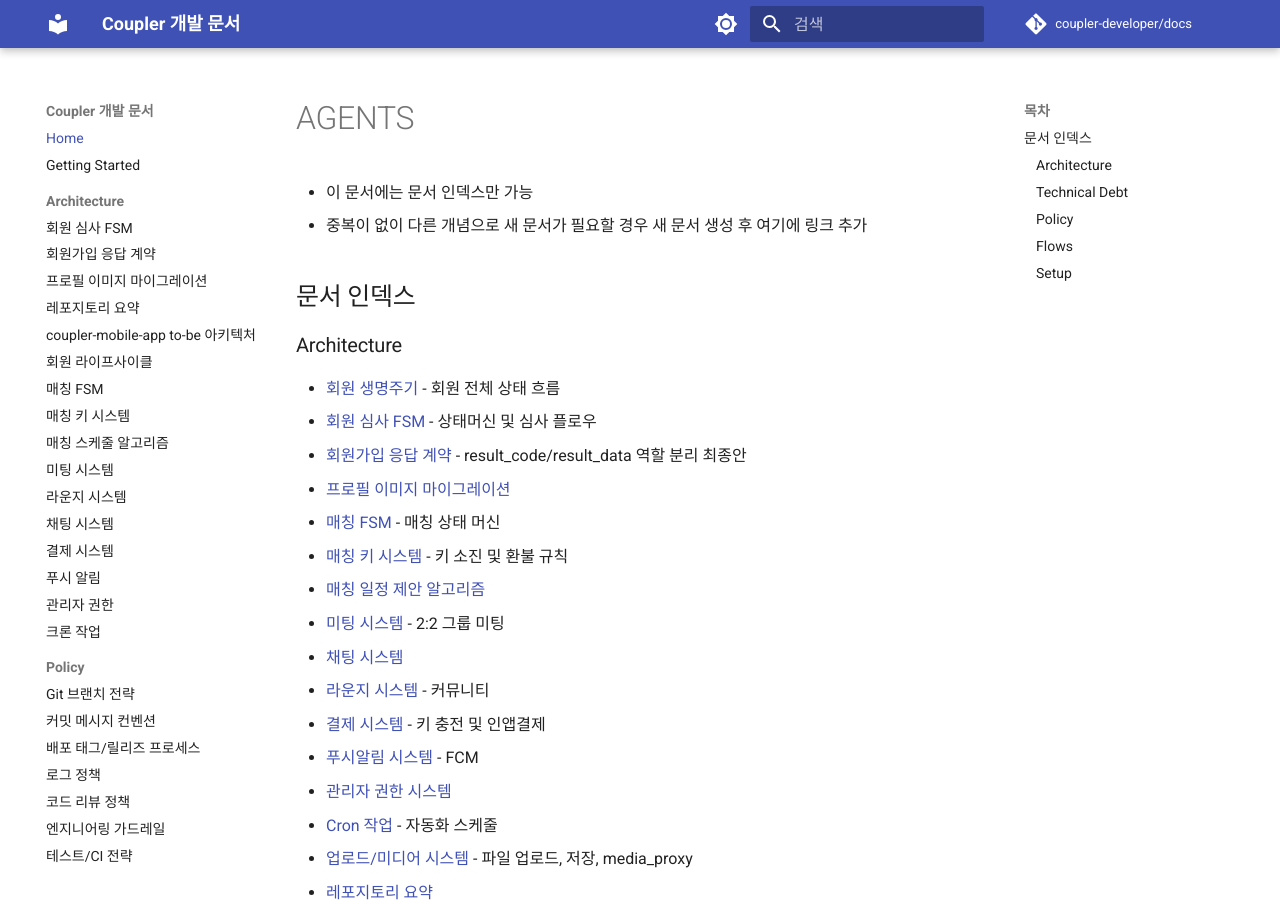
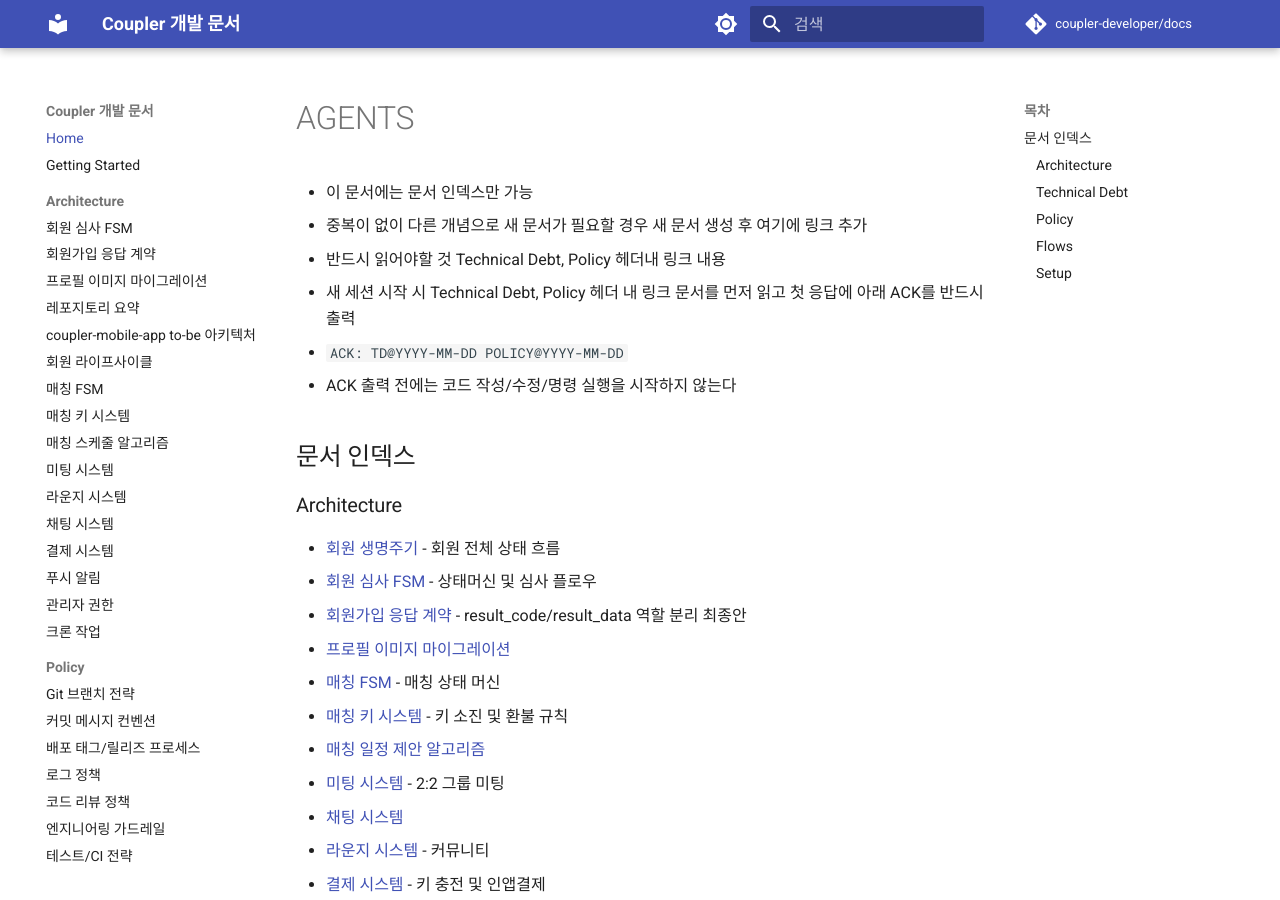
Before and after one commit to coupler-developer/docs, an MkDocs documentation site: the page built from content/AGENTS.md, in a window 1280 px wide and 900 px high. Built offline with MkDocs 1.6.1 and Material for MkDocs 9.7.7, drawn with Linux system fonts in a browser that asks for light colours; comment, search, counter and statistics services are not loaded.

Commit message:
docs: AGENTS 세션 시작 ACK 규칙 추가
Changes:
- 새 세션 시작 시 Technical Debt/Policy 문서 선읽기 규칙 추가
- 첫 응답 ACK 포맷(`ACK: TD@YYYY-MM-DD POLICY@YYYY-MM-DD`) 추가
- ACK 출력 전 코드 작성/수정/명령 실행 금지 규칙 추가

Tests:
- not run: 문서 변경

Signed-off-by: zmrdltl <meenseek5929@naver.com>

```diff
--- a/content/AGENTS.md
+++ b/content/AGENTS.md
@@ -2,6 +2,10 @@
 
 - 이 문서에는 문서 인덱스만 가능
 - 중복이 없이 다른 개념으로 새 문서가 필요할 경우 새 문서 생성 후 여기에 링크 추가
+- 반드시 읽어야할 것 Technical Debt, Policy 헤더내 링크 내용
+- 새 세션 시작 시 Technical Debt, Policy 헤더 내 링크 문서를 먼저 읽고 첫 응답에 아래 ACK를 반드시 출력
+  - `ACK: TD@YYYY-MM-DD POLICY@YYYY-MM-DD`
+- ACK 출력 전에는 코드 작성/수정/명령 실행을 시작하지 않는다
 
 ## 문서 인덱스
 
```
